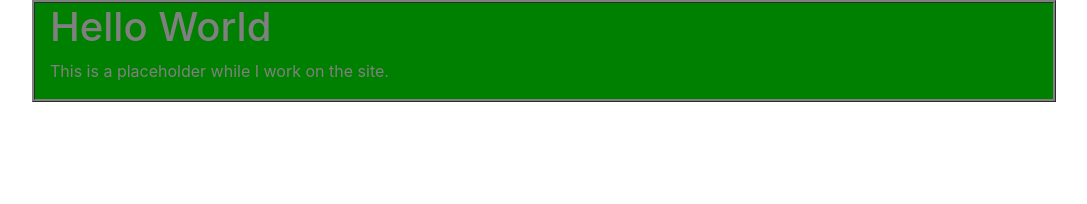
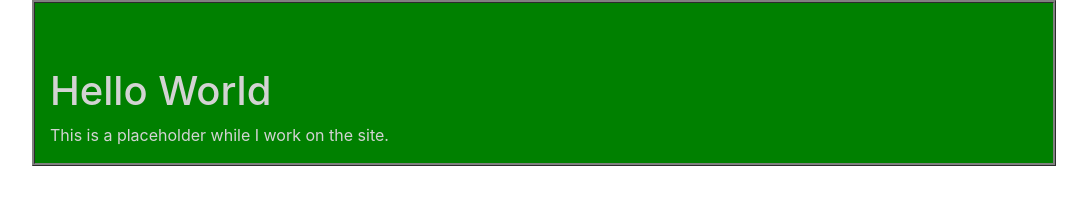
Before and after one commit to CoreyKabbage/CoreyKabbage.github.io, a plain HTML site: page index.html in a window 1280 px wide. Shown: the whole page, without its empty margins (96-1183 px from the left). Drawn offline with nearby package versions, Linux system fonts and the light colour scheme.

Commit message:
Text color lightened

```diff
--- a/index.html
+++ b/index.html
@@ -11,9 +11,9 @@
         <title>Kabbage's Kavalkade of Krap</title>
       </head>
     <body>
-        <div class="container" style="background: green; width: 80%; border-style: ridge; border-color: gray;">
-            <h1 style="color: gray;">Hello World</h1>
-            <p style="color: gray;">This is a placeholder while I work on the site.</p>
+        <div class="container" style="background: green; width: 80%; padding-top: 5%; border-style: ridge; border-color: gray;">
+            <h1 style="color: lightgray;">Hello World</h1>
+            <p style="color: lightgray;">This is a placeholder while I work on the site.</p>
         </div>
         <!-- Optional JavaScript -->
     <!-- jQuery first, then Popper.js, then Bootstrap JS -->
```
